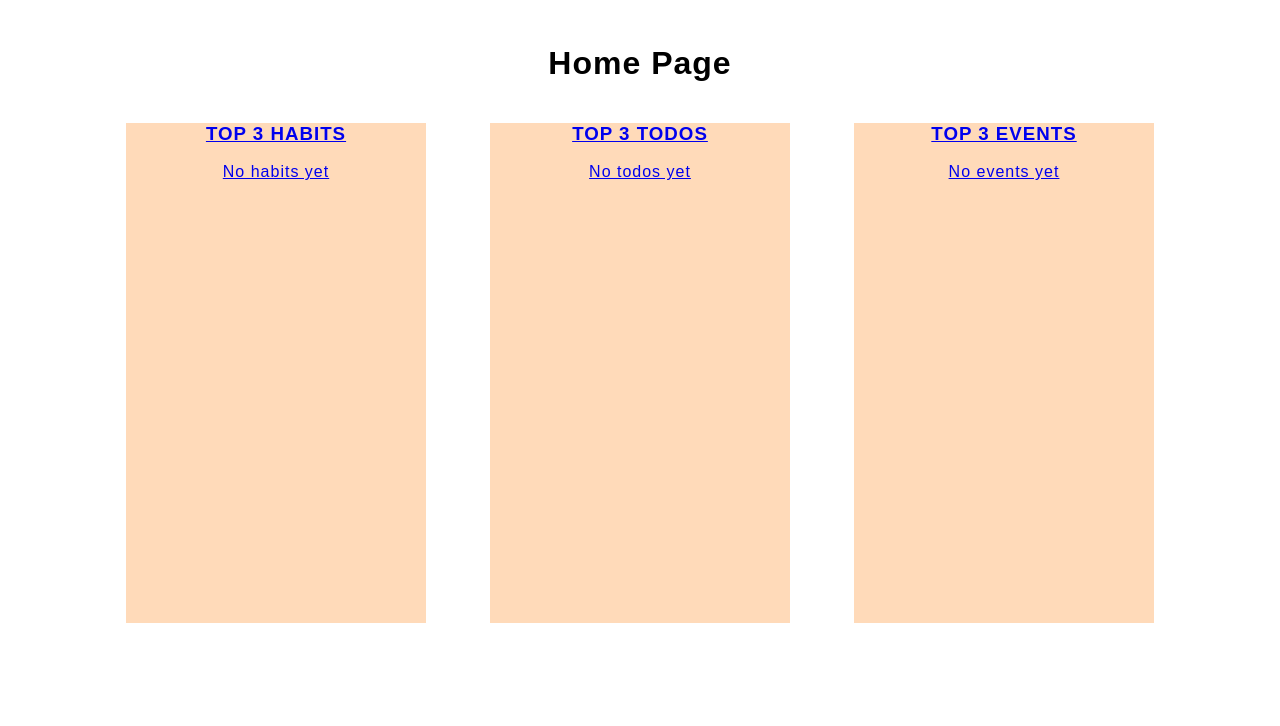
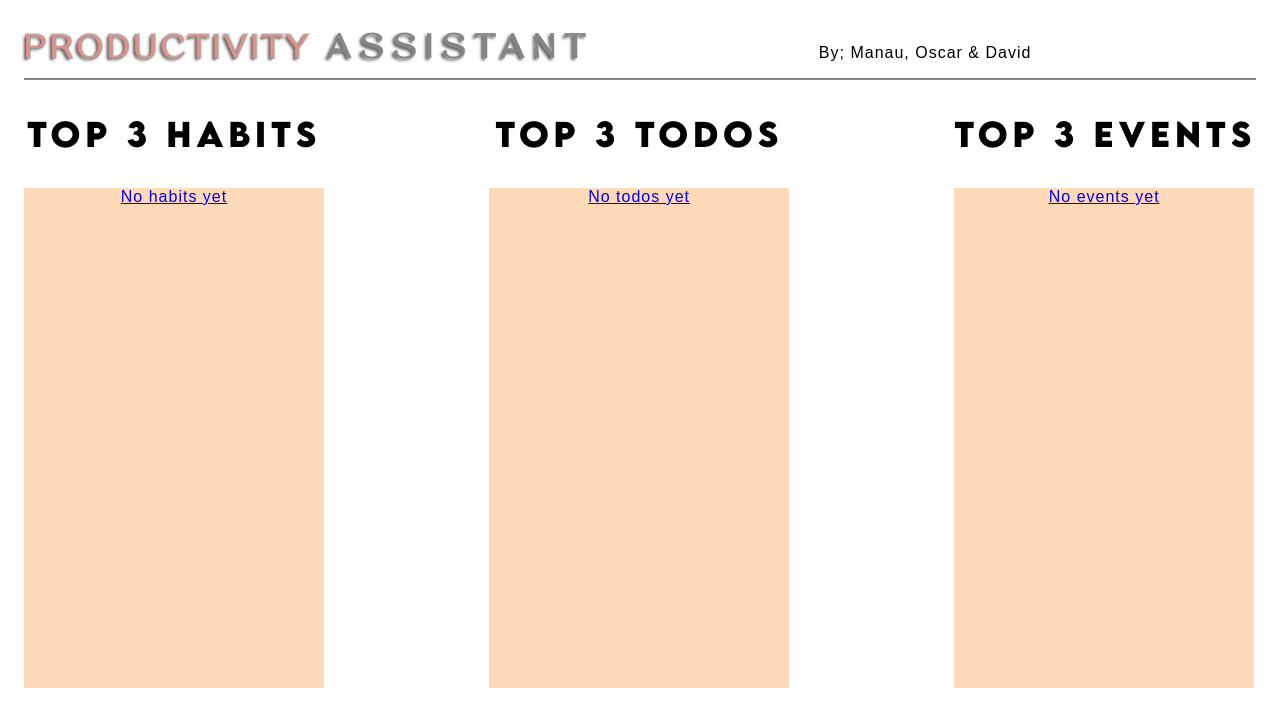
Before and after one commit to ddaviddahlgren/Projektarbete-Frontend-2, a React (Vite) app: page /home in a window 1280 px wide. Shown: the top 726 px of the page. Built offline with nearby package versions, Linux system fonts and the light colour scheme.

Commit message:
font upload & styling start

```diff
--- a/src/pages/home/Home.jsx
+++ b/src/pages/home/Home.jsx
@@ -6,27 +6,30 @@ import { UserContext } from "../../context//users/UserContext";
 const Home = () => {
   const { loggedInUser } = useContext(UserContext);
 
-  const habits = loggedInUser?.habits || []
-  const topHabits = [...habits]
-  .sort((a, b) => b.reps - a.reps)
-  .slice(0, 3);
+  const habits = loggedInUser?.habits || [];
+  const topHabits = [...habits].sort((a, b) => b.reps - a.reps).slice(0, 3);
 
-  const todos = loggedInUser?.todos || []
+  const todos = loggedInUser?.todos || [];
   const topTodos = [...todos]
-  .filter(todo => todo.status === false)
-  .slice(0, 3)
+    .filter((todo) => todo.status === false)
+    .slice(0, 3);
 
-  const events = loggedInUser?.events || []
-  const topEvents = [...events]
-  .slice(0, 3)
+  const events = loggedInUser?.events || [];
+  const topEvents = [...events].slice(0, 3);
 
   return (
     <>
-      <h1>Home Page</h1>
-      <nav>
+      <header className={style.header}>
+        <h1 className={style.homeTitle}>
+          PRODUCTIVITY <span id={style.titleSpan}>ASSISTANT</span>
+        </h1>
+        <p id={style.cretisText}>By; Manau, Oscar & David</p>
+      </header>
+      <main className={style.main}>
+        <div className={style.componentContainer}>
+        <h3 className={style.componentTitle}>TOP 3 HABITS</h3>
         <Link to="/habits">
           <div className={style.homeContainer}>
-            <h3>TOP 3 HABITS</h3>
             {topHabits.length === 0 && <p>No habits yet</p>}
 
             <ul>
@@ -38,10 +41,12 @@ const Home = () => {
             </ul>
           </div>
         </Link>
+        </div>
         <br />
+        <div className={style.componentContainer}>
+        <h3 className={style.componentTitle}>TOP 3 TODOS</h3>
         <Link to="/todos">
           <div className={style.homeContainer}>
-            <h3>TOP 3 TODOS</h3>
             {topTodos.length === 0 && <p>No todos yet</p>}
             <ul>
               {topTodos.map((todo) => (
@@ -52,10 +57,12 @@ const Home = () => {
             </ul>
           </div>
         </Link>
+        </div>
         <br />
+        <div className={style.componentContainer}>
+        <h3 className={style.componentTitle}>TOP 3 EVENTS</h3>
         <Link to="/events">
           <div className={style.homeContainer}>
-            <h3>TOP 3 EVENTS</h3>
             {topEvents.length === 0 && <p>No events yet</p>}
             <ul>
               {topEvents.map((event) => (
@@ -64,9 +71,10 @@ const Home = () => {
                 </li>
               ))}
             </ul>
-            </div>
+          </div>
         </Link>
-      </nav>
+        </div>
+      </main>
     </>
   );
 };
--- a/src/pages/home/Home.module.css
+++ b/src/pages/home/Home.module.css
@@ -1,10 +1,64 @@
+@font-face {
+  font-family: Hasweny;
+  src: url("../../assets/fonts/Hasweny.otf");
+}
+
+@font-face {
+  font-family: LEMONMILK;
+  src: url("../../assets/fonts/LEMONMILK-Bold.otf");
+}
+
 .homeContainer {
-    width: 300px;
-    height: 500px;
-    background-color: peachpuff;
+  width: 300px;
+  height: 500px;
+  background-color: peachpuff;
 }
-nav {
-    display: flex;
-    gap: 2rem;
-    justify-content: center;
+
+.header {
+  display: flex;
+  flex-direction: row;
+  justify-content: space-between;
+  align-items: baseline;
+  border-bottom: 2px solid rgb(134, 134, 134);
 }
+
+.homeTitle {
+  color: rgb(222, 145, 135);
+  font-family: Hasweny;
+  letter-spacing: 0.3rem;
+  text-align: left;
+  -webkit-text-stroke: 2px rgba(47, 79, 79, 0.281);
+  paint-order: stroke fill;
+  text-shadow: -2px 2px 3px rgb(92, 92, 92);
+
+  margin: 0.5rem 0;
+}
+
+#creditsText {
+    text-align: right;
+    margin: 0;
+}
+
+#titleSpan {
+  color: rgb(134, 134, 134);
+  font-size: 2.1rem;
+  font-family: inherit;
+  letter-spacing: 0.6rem;
+  -webkit-text-stroke: 2px rgb(255, 255, 255);
+}
+
+main {
+  display: flex;
+  gap: 2rem;
+  justify-content: space-between;
+  width: 1280;
+  margin: auto;
+}
+
+
+
+.componentTitle {
+  font-size: 2rem;
+  font-family: LEMONMILK;
+  letter-spacing: 0.3rem;
+}
```
Also changed, not shown: src/assets/fonts/Hasweny.otf (added), src/assets/fonts/LEMONMILK-Bold.otf (added).
